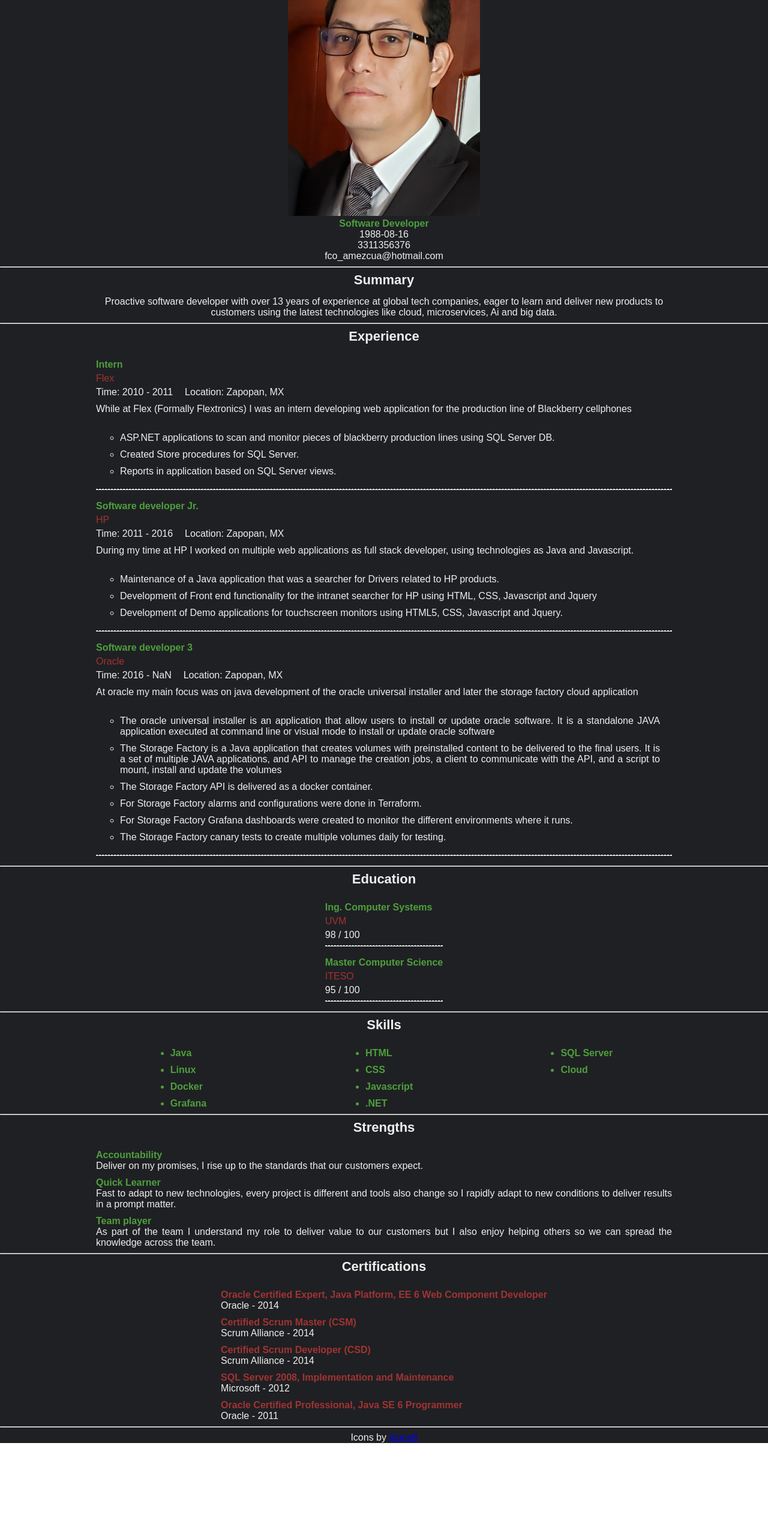
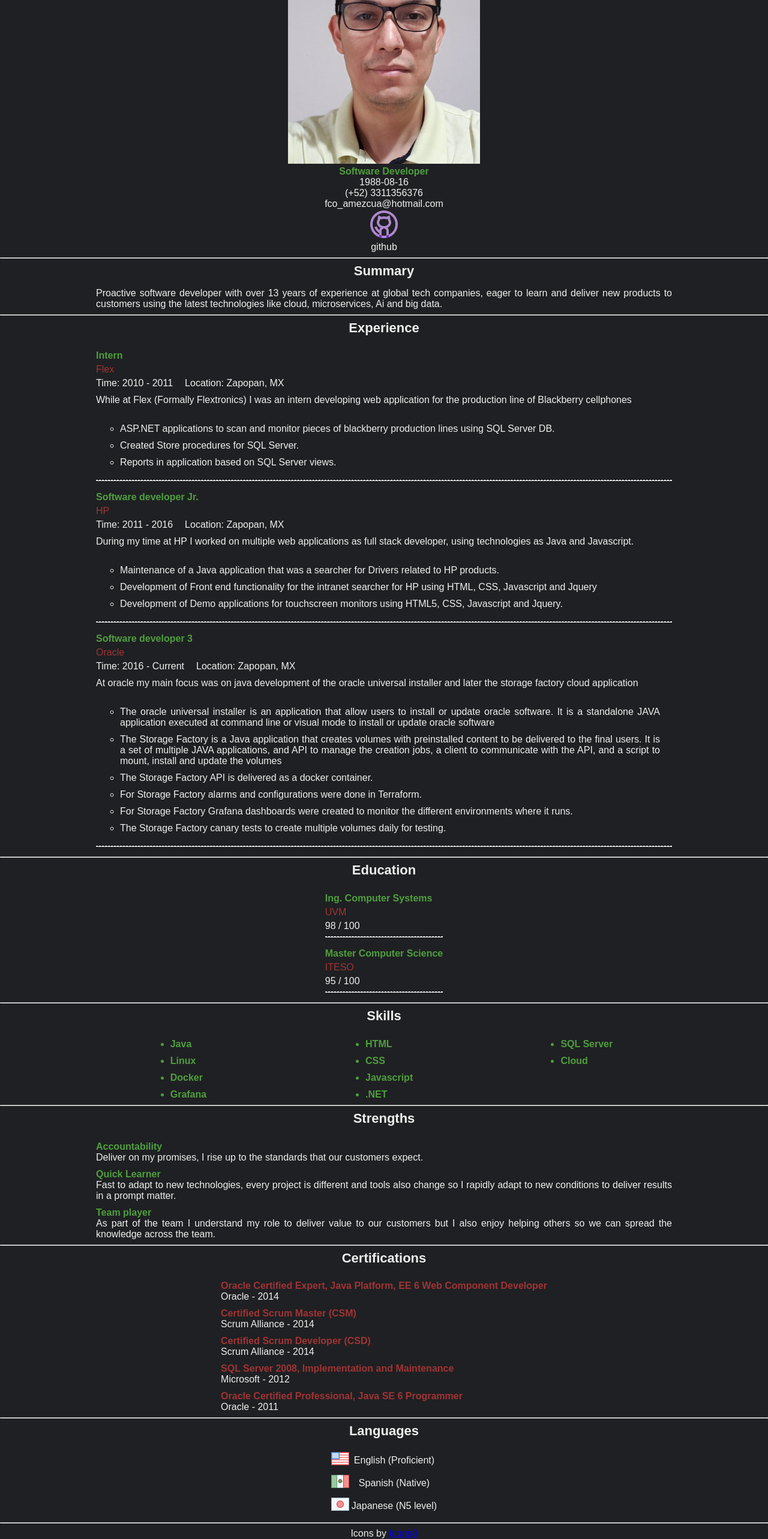
Before and after one commit to pacomaster/personal-page, a React (Create React App) app in the folder src/: page / in a window 1280 px wide. Shown: the part 169-2735 px from the top of the page at 60% size. Before the commit the page ends 2575 px from the top, so only its background shows below. Built offline with nearby package versions, Linux system fonts and the light colour scheme.

Commit message:
Fix minor issues

```diff
--- a/src/App.js
+++ b/src/App.js
@@ -8,6 +8,7 @@
 import Strengths from './components/Strengths/Strengths'
 import Certifications from './components/Certifications/Certifications'
 import BottomSection from './components/BottomSection/BottomSection'
+import Languages from './components/Languages/Languages'
 import cvData from './data/francisco.js';
 
 export default function Main() {
@@ -23,7 +24,7 @@
         <div id="main">
             <span className="left"><MenuArea/></span>
             <span className="right"><OptionsMenu languages={languages}/></span>
-            <span><PersonalInfo name={personal.name} birthday={personal.birthday} phone={personal.phone} email={personal.email} position={personal.position}/></span>
+            <span><PersonalInfo name={personal.name} birthday={personal.birthday} phone={personal.phone} email={personal.email} position={personal.position} github={personal.github}/></span>
 
             <hr className="solid"/>
             <Summary summary={personal.description}/>
@@ -38,6 +39,8 @@
             <hr className="solid"/>
             <Certifications certifications={certifications}/>
             <hr className="solid"/>
+            <Languages languages={languages}/>
+            <hr className="solid"/>
             <BottomSection />
 
         </div>
--- a/src/components/Experience/Experience.js
+++ b/src/components/Experience/Experience.js
@@ -9,7 +9,7 @@
                     <li>
                         <div class="company_role">{job.role}</div>
                         <div class="company_name">{job.company}</div>
-                        <span class="company_time">Time: {(new Date(job.startDate)).getFullYear()} - {(new Date(job.endDate)).getFullYear()}</span>
+                        <span class="company_time">Time: {(new Date(job.startDate)).getFullYear()} - {job.endDate === "" ? "Current" : (new Date(job.endDate)).getFullYear()}</span>
                         <span class="company_location">Location: {job.location}</span>
                         <div class="company_summary">{job.summary}</div>
                         <ul class="company_projects">
--- /dev/null
+++ b/src/components/Languages/Languages.css
@@ -0,0 +1,9 @@
+#Languages > table{
+    margin: auto;
+}
+
+
+.lang {
+    cursor: pointer;
+    vertical-align: middle;
+}
--- a/src/components/Languages/Languages.js
+++ b/src/components/Languages/Languages.js
@@ -1,4 +1,5 @@
 import { useState } from 'react';
+import './Languages.css';
 import { useTranslation } from 'react-i18next';
 import '../../i18n/config';
 import usFlag from './icons/icons8-usa-30.png';
@@ -28,17 +29,25 @@
     return (
         <div id="Languages" className="languages">
             <h1 data-testid="test-language">{t("language")}</h1>
-            <ul>
+            <table>
                 { Object.values(languages).map((description, key) => {
                     return (
-                        <span key={key}>
-                            <img src={getIcon(description.code)} />
-                            <a data-testid={description.code}  onClick={() => changeLang(description.code)}>{t(description.lang)}</a>
-                        </span>
+                        <tr>
+                            <td>
+                                <span class="img">
+                                    <img src={getIcon(description.code)} />
+                                </span>
+                            </td>
+                            <td>
+                                <span class="link">
+                                    <a className="lang" data-testid={description.code}  onClick={() => changeLang(description.code)}>{t(description.lang)}</a>
+                                </span>
+                            </td>
+                        </tr>
                         );
                 })
                 }
-            </ul>
+            </table>
         </div>
         );
 }
--- a/src/components/PersonalInfo/PersonalInfo.css
+++ b/src/components/PersonalInfo/PersonalInfo.css
@@ -2,3 +2,7 @@
     color: var(--bold-color);
     font-weight: bold;
 }
+
+#description {
+    text-align: justify;
+}
--- a/src/components/PersonalInfo/PersonalInfo.js
+++ b/src/components/PersonalInfo/PersonalInfo.js
@@ -1,7 +1,8 @@
 import './PersonalInfo.css';
 import passportPhoto from './img/passport.png';
+import githubIcon from './icons/icons8-github-50.png';
 
-export default function PersonalInfo ({name, birthday, phone, email, position}) {
+export default function PersonalInfo ({name, birthday, phone, email, position, github}) {
     return (
         <div id="personal-info">
             <h1>{name}</h1>
@@ -11,6 +12,8 @@
                 <div>{birthday.split("T")[0]}</div>
                 <div>{phone}</div>
                 <div>{email}</div>
+                <div><a href={github}><img src={githubIcon}/></a></div>
+                <div>github</div>
             </div>
         </div>
         );
--- a/src/data/francisco.js
+++ b/src/data/francisco.js
@@ -5,7 +5,8 @@
       "position": "Software Developer",
       "birthday": "1988-08-16T00:00:00.000Z",
       "email": "fco_amezcua@hotmail.com",
-      "phone": "3311356376",
+      "phone": "(+52) 3311356376",
+      "github": "https://github.com/pacomaster",
       "photo": "",
       "description": "Proactive software developer with over 13 years of experience at global tech companies, eager to learn and deliver new products to customers using the latest technologies like cloud, microservices, Ai and big data.",
       "experience": [
--- a/src/i18n/locales/en/translations.json
+++ b/src/i18n/locales/en/translations.json
@@ -1,6 +1,6 @@
 {
-  "english": "English",
-  "spanish": "Spanish",
-  "japanese": "Japanese",
-  "language": "Language"
+  "english": "English (Proficient)",
+  "spanish": "Spanish (Native)",
+  "japanese": "Japanese (N5 level)",
+  "language": "Languages"
 }
--- a/src/i18n/locales/es/translations.json
+++ b/src/i18n/locales/es/translations.json
@@ -1,6 +1,6 @@
 {
-  "english": "Ingles",
-  "spanish": "Español",
-  "japanese": "Japones",
-  "language": "Idioma"
+  "english": "Ingles (Proficiente)",
+  "spanish": "Español (Nativo)",
+  "japanese": "Japones (Nivel N5)",
+  "language": "Idiomas"
 }
```
Also changed, not shown: src/components/PersonalInfo/icons/icons8-github-50.png (added), src/components/PersonalInfo/img/passport.png.
